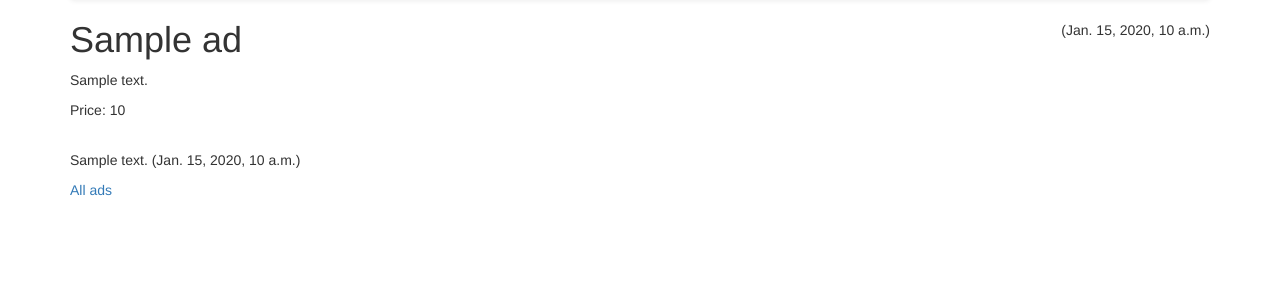
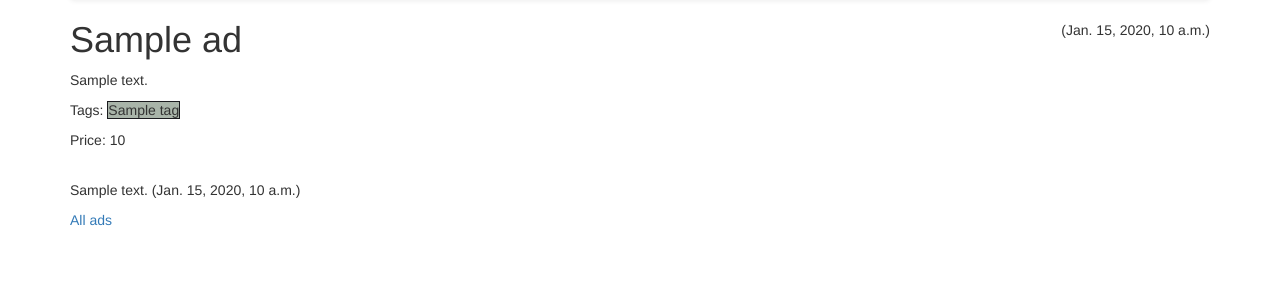
Before and after one commit to tkach-v/Coursera_dj4e, a Django app: template mysite/ads/templates/ads/ad_detail.html in a window 1280 px wide. Shown: the part 52-352 px from the top of the page. Run offline with Django 4.2, Linux system fonts and the light colour scheme; the template is opened without the code that fills it: most values are stand-ins (such as "Sample title", 1, 10 or a date in 2020); some libraries are stand-ins or nearby versions.

Commit message:
Add tags to the ads

```diff
--- a/mysite/ads/forms.py
+++ b/mysite/ads/forms.py
@@ -17,7 +17,7 @@ class CreateForm(forms.ModelForm):
 
     class Meta:
         model = Ad
-        fields = ['title', 'price', 'text', 'picture']
+        fields = ['title', 'price', 'text', 'tags', 'picture']
 
     # Validate the size of the picture
     def clean(self):
@@ -41,6 +41,7 @@ class CreateForm(forms.ModelForm):
 
         if commit:
             instance.save()
+            self.save_m2m()
 
         return instance
 
--- a/mysite/ads/models.py
+++ b/mysite/ads/models.py
@@ -1,6 +1,7 @@
 from django.db import models
 from django.core.validators import MinLengthValidator
 from django.conf import settings
+from taggit.managers import TaggableManager
 
 class Ad(models.Model) :
     title = models.CharField(
@@ -9,6 +10,7 @@ class Ad(models.Model) :
     )
     price = models.DecimalField(max_digits=7, decimal_places=2, null=True)
     text = models.TextField()
+    tags = TaggableManager(blank=True)
     owner = models.ForeignKey(settings.AUTH_USER_MODEL, on_delete=models.CASCADE)
     created_at = models.DateTimeField(auto_now_add=True)
     updated_at = models.DateTimeField(auto_now=True)
--- a/mysite/ads/templates/ads/ad_detail.html
+++ b/mysite/ads/templates/ads/ad_detail.html
@@ -10,6 +10,13 @@
 </span>
 <h1>{{ ad.title }}</h1>
 <p>{{ ad.text }}</p>
+{% if ad.tags.all %}
+<p>Tags:
+  {% for tag in ad.tags.all %}
+  <span style="border:1px #1b1b1f solid; background-color: #a9b4a9;">{{ tag }}</span>
+  {% endfor %}
+</p>
+{% endif %}
 <p>Price: {{ ad.price }}</p>
 <img src="{% url 'ads:ad_picture' ad.id %}" alt="">
 {% if user.is_authenticated %}
@@ -29,7 +36,7 @@
     <a href="{% url 'ads:ad_comment_delete' comment.id %}"><i class="fa fa-trash"></i></a>
     {% endif %}
 
-{% endfor %}
+    {% endfor %}
 <p>
     <a href="{% url 'ads:all' %}">All ads</a>
 </p>
--- a/mysite/ads/views.py
+++ b/mysite/ads/views.py
@@ -17,6 +17,7 @@ class AdListView(OwnerListView):
             # __icontains for case-insensitive search
             query = Q(title__icontains=strval)
             query.add(Q(text__icontains=strval), Q.OR)
+            query.add(Q(tags__icontains=strval), Q.OR)
             ad_list = Ad.objects.filter(query).select_related().order_by('-updated_at')[:10]
         else:
             ad_list = Ad.objects.all().order_by('-updated_at')[:10]
@@ -57,6 +58,7 @@ class AdCreateView(LoginRequiredMixin, View):
         ad = form.save(commit=False)
         ad.owner = self.request.user
         ad.save()
+        form.save_m2m()
         return redirect(self.success_url)
 
 
@@ -78,6 +80,7 @@ class AdUpdateView(LoginRequiredMixin, View):
             return render(request, 'ads/ad_form.html', ctx)
         ad = form.save(commit=False)
         ad.save()
+        form.save_m2m()
         return redirect(self.success_url)
 
 
```
Also changed, not shown: mysite/ads/migrations/0005_ad_tags.py (added), mysite/db.sqlite3.
